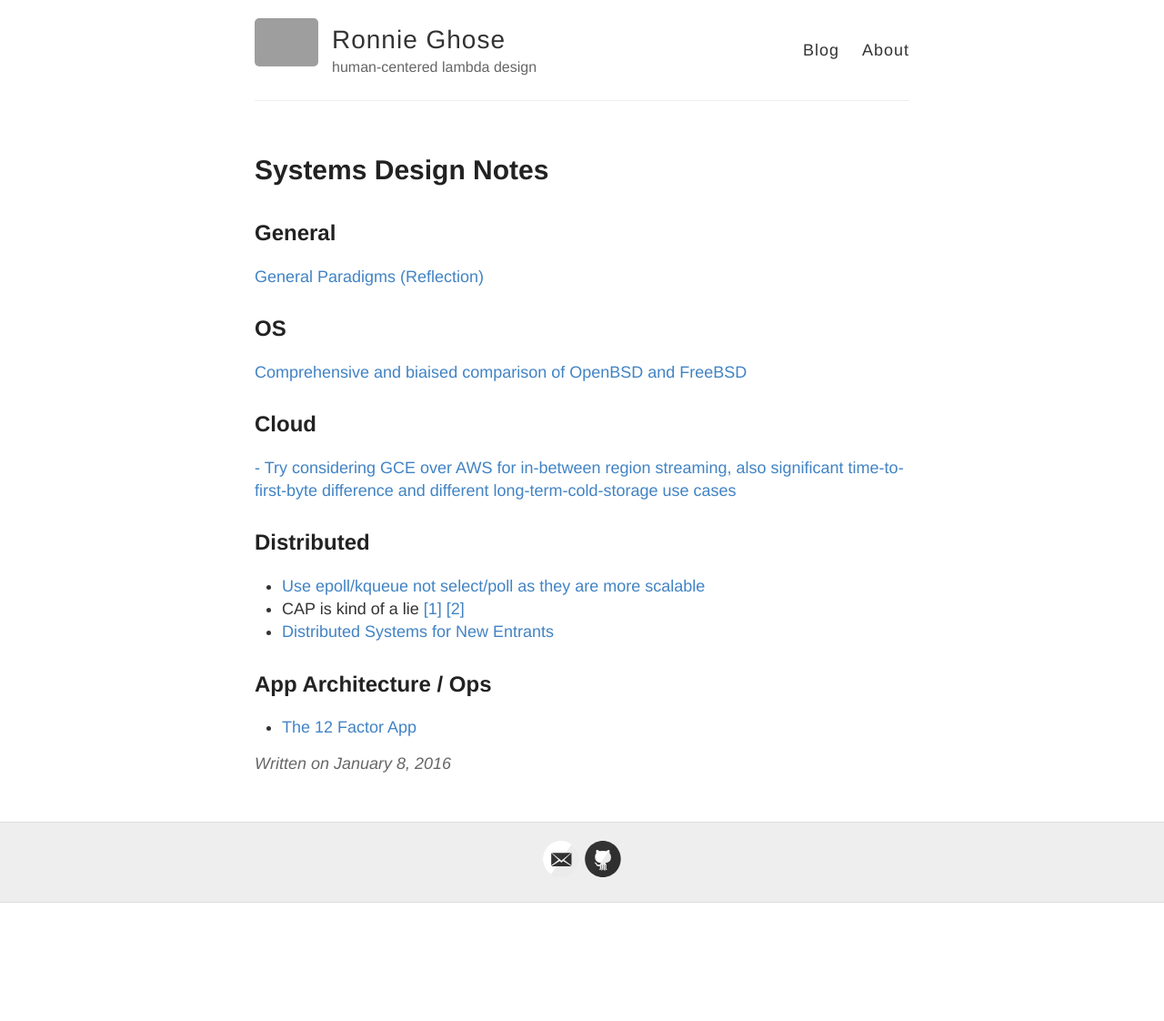
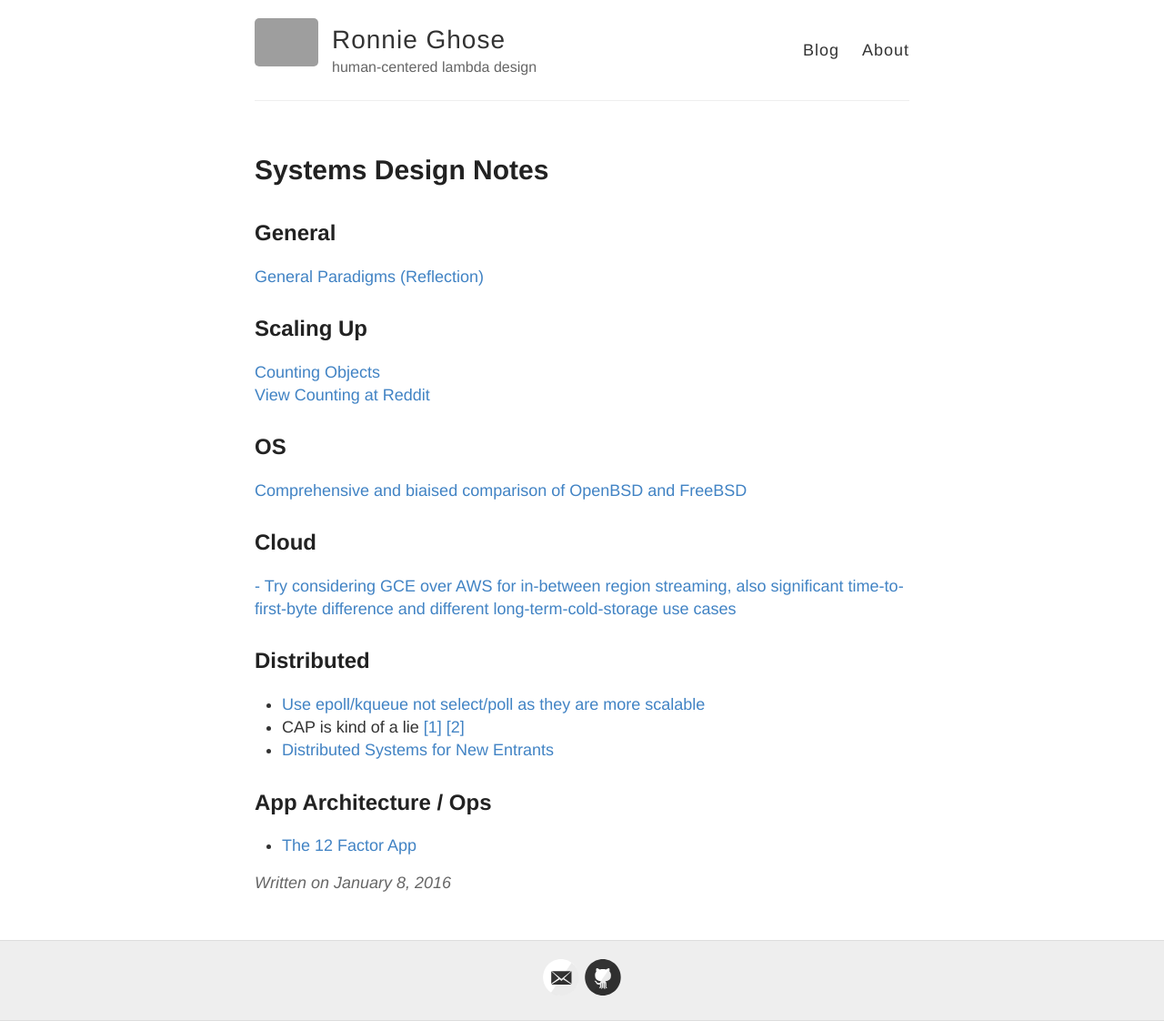
Before and after one commit to RONNCC/ronncc.github, a Jekyll site: the page built from _posts/2016-1-8-systemDesignNotes.md, in a window 1280 px wide. Shown: the whole page at 91% size. Built offline with Jekyll 4.4.1, drawn with Linux system fonts in a browser that asks for light colours; comment, search, counter and statistics services are not loaded; before the commit the page ends 992 px from its top, so only the background shows below that; grey boxes are pictures that could not be loaded.

Commit message:
Updated 2016-1-8-systemDesignNotes.md

```diff
--- a/_posts/2016-1-8-systemDesignNotes.md
+++ b/_posts/2016-1-8-systemDesignNotes.md
@@ -16,6 +16,10 @@ type: post
 ## General
 [General Paradigms (Reflection)](https://hackernoon.com/education-of-a-programmer-aaecf2d35312)
 
+## Scaling Up
+[Counting Objects](http://highscalability.com/blog/2012/4/5/big-data-counting-how-to-count-a-billion-distinct-objects-us.html)
+[View Counting at Reddit](https://redditblog.com/2017/05/24/view-counting-at-reddit/)
+
 ## OS
 [Comprehensive and biaised comparison of OpenBSD and FreeBSD](https://www.bsdfrog.org/pub/events/my_bsd_sucks_less_than_yours-AsiaBSDCon2017-paper.pdf)
 
```
